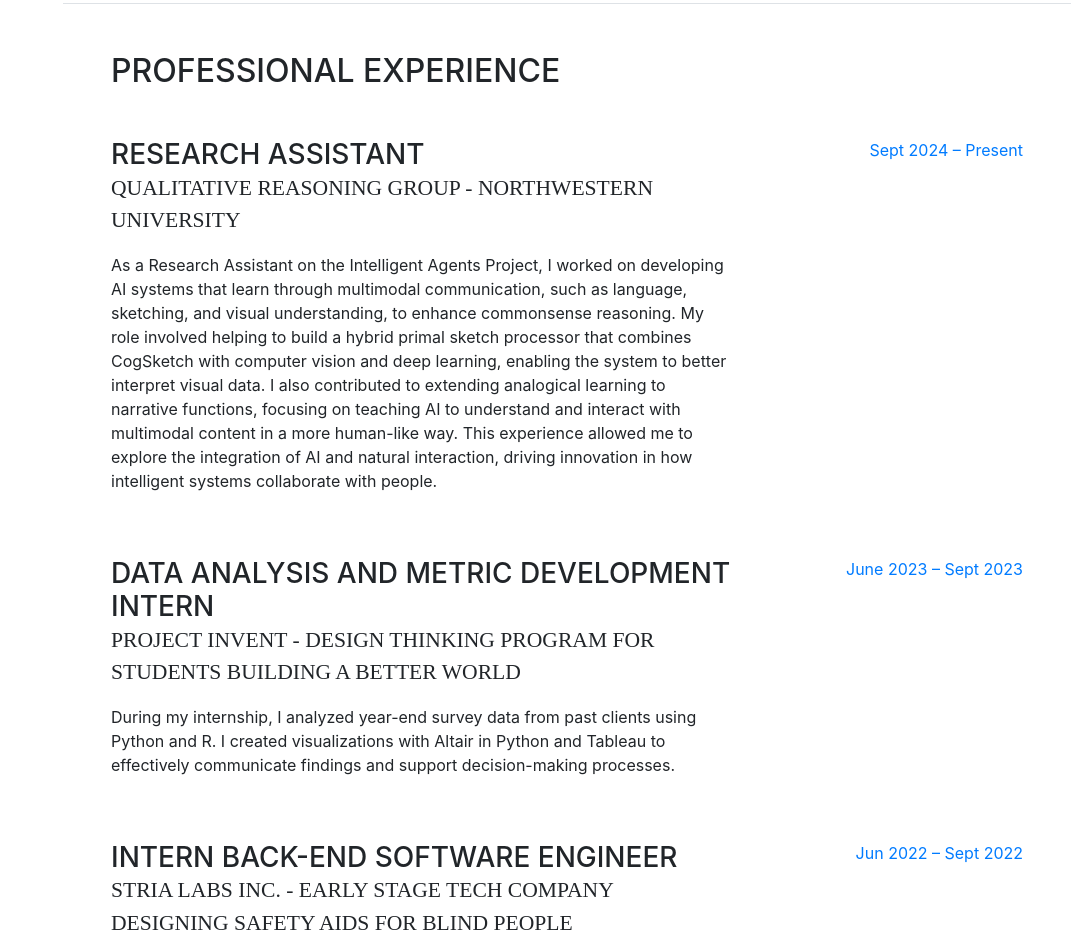
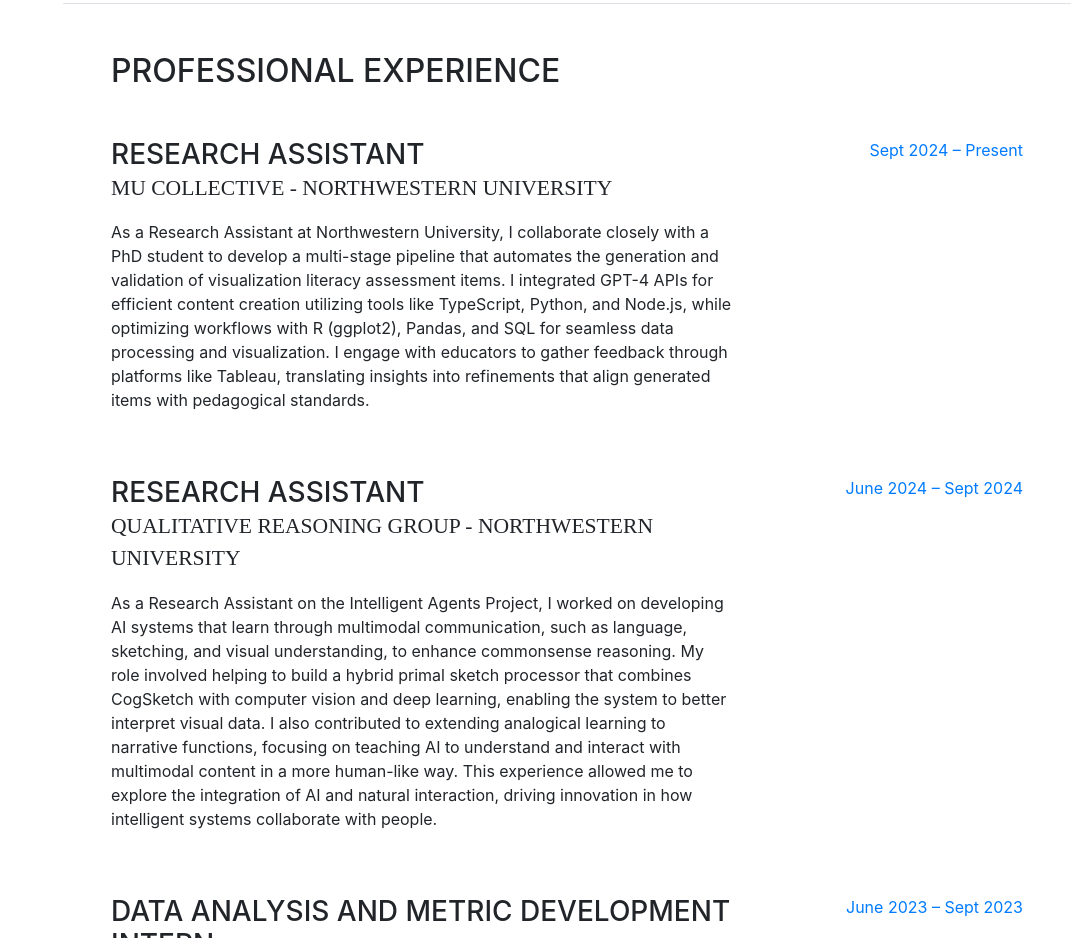
Before and after one commit to josyao1/josyao1.github.io, a website with bundled scripts: page index.html in a window 1280 px wide. Shown: the part 820-1758 px from the top of the page, without its empty margins (209-1280 px from the left). Built offline with nearby package versions, Linux system fonts and the light colour scheme; a web font is replaced by a local one.

Commit message:
Update index.html

```diff
--- a/index.html
+++ b/index.html
@@ -115,6 +115,19 @@
       <div class="my-auto">
           <h2 class="mb-5">Professional Experience</h2>
 
+        <div class="resume-item d-flex flex-column flex-md-row mb-5">
+              <div class="resume-content mr-auto">
+                  <h3 class="mb-0">Research Assistant</h3>
+                  <div class="subheading mb-3">MU Collective - Northwestern University</div>
+                  <p>
+                    As a Research Assistant at Northwestern University, I collaborate closely with a PhD student to develop a multi-stage pipeline that automates the generation and validation of visualization literacy assessment items. I integrated GPT-4 APIs for efficient content creation utilizing tools like TypeScript, Python, and Node.js, while optimizing workflows with R (ggplot2), Pandas, and SQL for seamless data processing and visualization. I engage with educators to gather feedback through platforms like Tableau, translating insights into refinements that align generated items with pedagogical standards.
+                  </p>
+              </div>
+              <div class="resume-date text-md-right">
+                  <span class="text-primary">Sept 2024 – Present</span>
+              </div>
+          </div>
+
           <div class="resume-item d-flex flex-column flex-md-row mb-5">
               <div class="resume-content mr-auto">
                   <h3 class="mb-0">Research Assistant</h3>
@@ -124,7 +137,7 @@
                   </p>
               </div>
               <div class="resume-date text-md-right">
-                  <span class="text-primary">Sept 2024 – Present</span>
+                  <span class="text-primary">June 2024 – Sept 2024</span>
               </div>
           </div>
 
```
